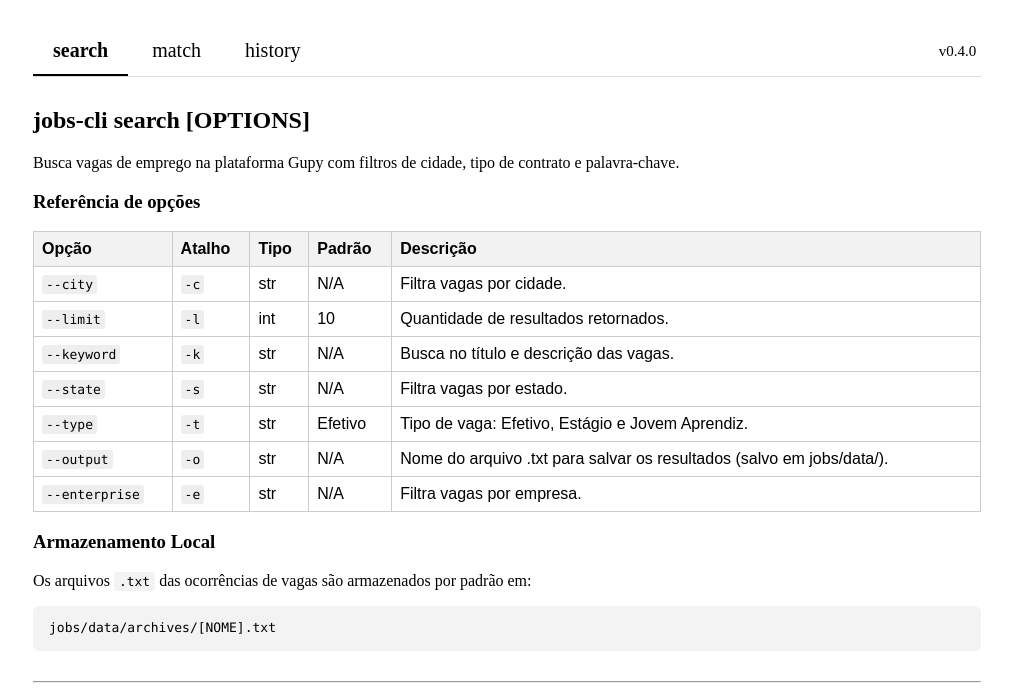
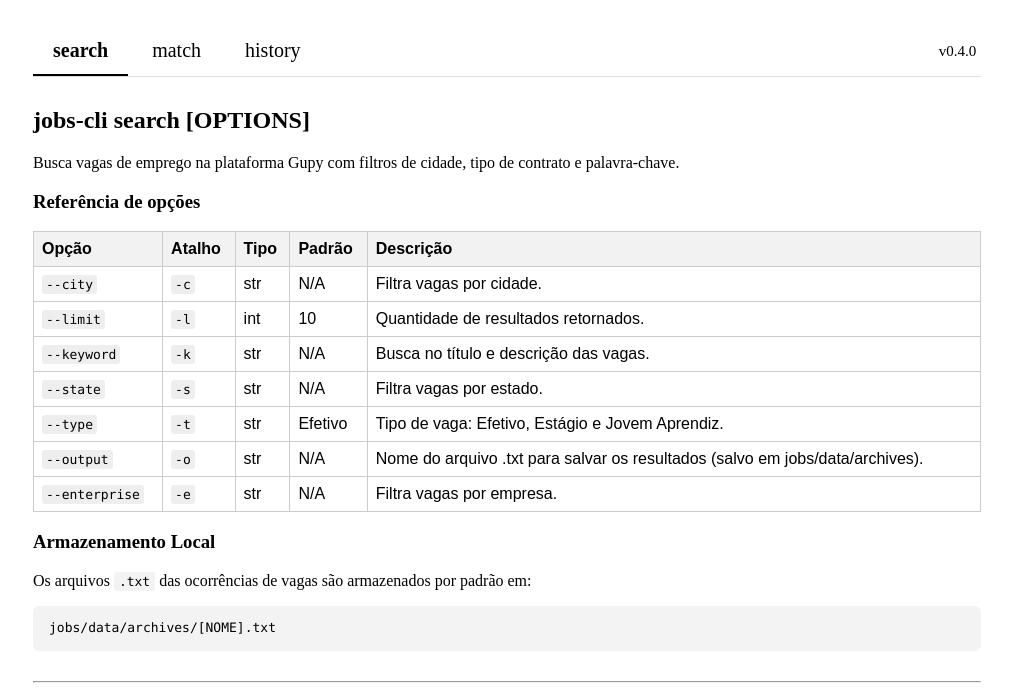
Before and after one commit to TechAbraao/jobs, a plain HTML site: page docs/index.html in a window 1280 px wide. Shown: the part 94-793 px from the top of the page, without its empty margins (133-1145 px from the left). Drawn offline with Linux system fonts and the light colour scheme.

Commit message:
docs: corrigindo caminho

```diff
--- a/docs/index.html
+++ b/docs/index.html
@@ -116,7 +116,7 @@
             <td>str</td>
             <td>N/A</td>
             <td>
-              Nome do arquivo .txt para salvar os resultados (salvo em jobs/data/).
+              Nome do arquivo .txt para salvar os resultados (salvo em jobs/data/archives).
             </td>
           </tr>
 
```
